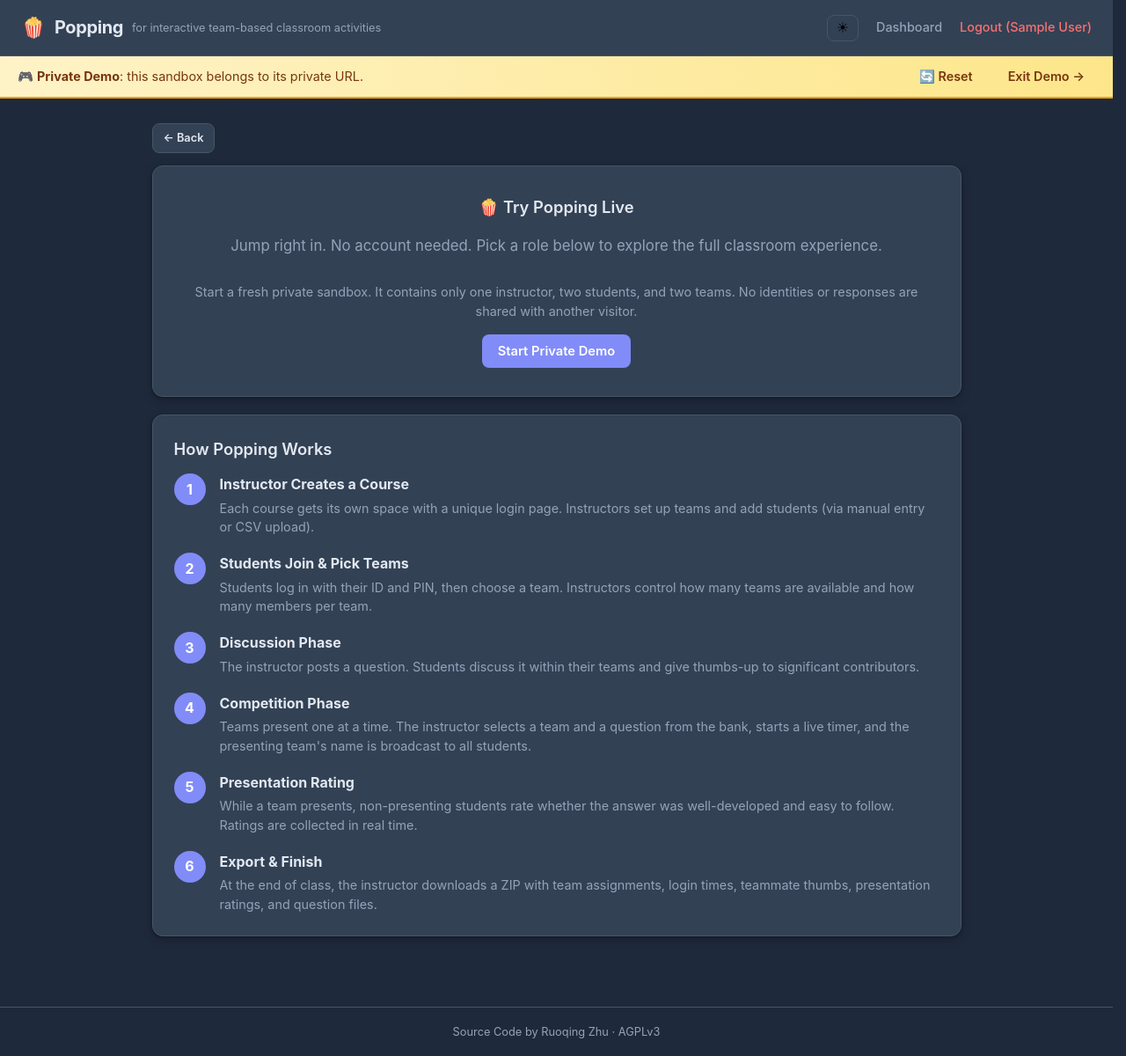
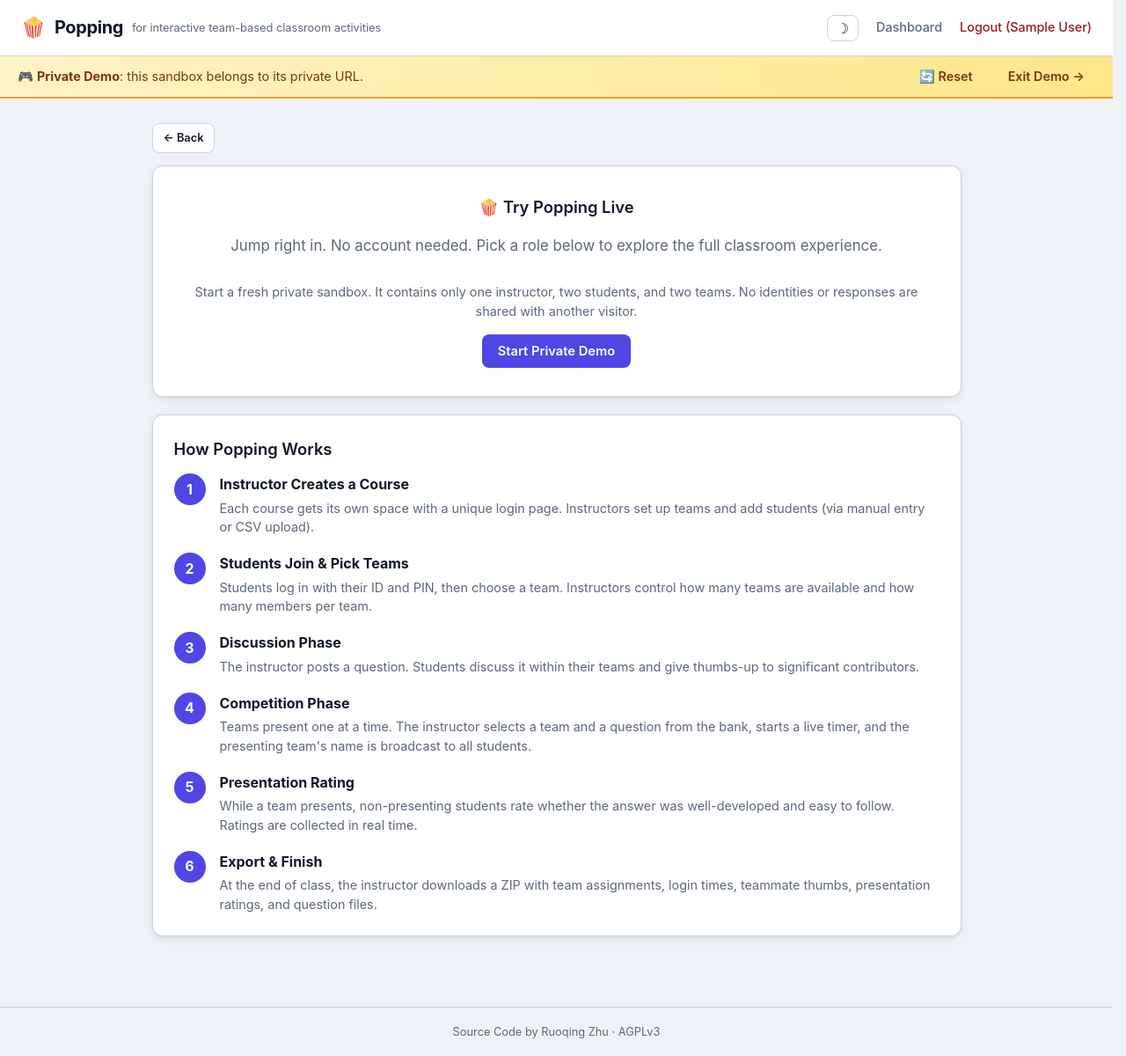
Before and after one commit to rqzhu-aide/popping, a Flask app: page /demo in a window 1280 px wide. Shown: the whole page at 88% size. Run offline with Flask 3, Linux system fonts and the light colour scheme; the visitor is signed in with stand-in values (Sample User, id 1).

Commit message:
Improve classroom color accessibility

```diff
--- a/static/css/style.css
+++ b/static/css/style.css
@@ -1,16 +1,28 @@
 :root {
     /* Dark theme (default) */
+    color-scheme: dark;
     --bg: #1e293b;
     --surface: #334155;
     --text: #e2e8f0;
-    --text-muted: #94a3b8;
+    --text-muted: #a8b4c5;
     --border: #475569;
-    --primary: #818cf8;
-    --primary-hover: #6366f1;
+    --primary: #a5b4fc;
+    --primary-hover: #c7d2fe;
+    --primary-solid: #4f46e5;
+    --primary-solid-hover: #4338ca;
     --danger: #f87171;
     --danger-hover: #ef4444;
+    --danger-solid: #b91c1c;
+    --danger-solid-hover: #991b1b;
     --success: #34d399;
     --warning: #fbbf24;
+    --warning-solid: #b45309;
+    --warning-solid-hover: #92400e;
+    --phase-active-solid: #c2410c;
+    --phase-active-solid-hover: #9a3412;
+    --rating-idle: #94a3b8;
+    --rating-active: #fbbf24;
+    --code-comment: #a8b4c5;
     --radius: 12px;
     --shadow: 0 1px 3px rgba(0,0,0,0.3), 0 4px 12px rgba(0,0,0,0.2);
     --shadow-lg: 0 10px 25px rgba(0,0,0,0.3), 0 4px 10px rgba(0,0,0,0.15);
@@ -21,26 +33,40 @@
     --timer-bg: #0f172a;
     --success-soft: #064e3b;
     --error-soft: #7f1d1d;
+    --warning-soft: #422006;
     --hover-row: rgba(255,255,255,0.05);
     --error-text: #fca5a5;
     --success-text: #6ee7b7;
+    --warning-text: #fde68a;
     --error-border: #7f1d1d;
     --success-border: #065f46;
+    --warning-border: #a16207;
 }
 
 html.light {
     /* Light theme */
+    color-scheme: light;
     --bg: #eef2f6;
     --surface: #ffffff;
     --text: #0f172a;
-    --text-muted: #64748b;
+    --text-muted: #5b677a;
     --border: #cbd5e1;
     --primary: #4f46e5;
     --primary-hover: #4338ca;
+    --primary-solid: #4f46e5;
+    --primary-solid-hover: #4338ca;
     --danger: #ef4444;
     --danger-hover: #dc2626;
+    --danger-solid: #b91c1c;
+    --danger-solid-hover: #991b1b;
     --success: #10b981;
     --warning: #f59e0b;
+    --warning-solid: #b45309;
+    --warning-solid-hover: #92400e;
+    --phase-active-solid: #c2410c;
+    --phase-active-solid-hover: #9a3412;
+    --rating-idle: #5b677a;
+    --rating-active: #92400e;
     --shadow: 0 1px 3px rgba(0,0,0,0.08), 0 4px 12px rgba(0,0,0,0.05);
     --shadow-lg: 0 10px 25px rgba(0,0,0,0.08), 0 4px 10px rgba(0,0,0,0.04);
     --accent-bg: #eef2ff;
@@ -48,11 +74,14 @@ html.light {
     --timer-bg: #f1f5f9;
     --success-soft: #dcfce7;
     --error-soft: #fef2f2;
+    --warning-soft: #fffbeb;
     --hover-row: rgba(0,0,0,0.03);
     --error-text: #991b1b;
     --success-text: #166534;
+    --warning-text: #92400e;
     --error-border: #fecaca;
     --success-border: #bbf7d0;
+    --warning-border: #fcd34d;
 }
 
 * { box-sizing: border-box; }
@@ -132,7 +161,7 @@ a:visited:hover { color: var(--primary-hover); }
     vertical-align: bottom;
 }
 .nav-link:hover { color: var(--text); }
-.nav-link.logout { color: var(--danger); }
+.nav-link.logout { color: var(--error-text); }
 
 .nav-dropdown {
     position: relative;
@@ -263,9 +292,9 @@ a:visited:hover { color: var(--primary-hover); }
     transition: transform 0.06s, box-shadow 0.15s, background 0.15s;
     text-decoration: none;
     color: #fff;
-    background: var(--primary);
-}
-.btn:not(:disabled):hover { background: var(--primary-hover); }
+    background: var(--primary-solid);
+}
+.btn:not(:disabled):hover { background: var(--primary-solid-hover); }
 .btn:not(:disabled):active { transform: translateY(1px); }
 .btn:disabled {
     opacity: 0.55;
@@ -274,8 +303,8 @@ a:visited:hover { color: var(--primary-hover); }
     box-shadow: none;
 }
 
-.btn-primary { background: var(--primary); }
-.btn-primary:not(:disabled):hover { background: var(--primary-hover); }
+.btn-primary { background: var(--primary-solid); }
+.btn-primary:not(:disabled):hover { background: var(--primary-solid-hover); }
 
 .btn-secondary {
     background: var(--surface);
@@ -1120,7 +1202,7 @@ input:focus, textarea:focus {
     width: 36px;
     height: 36px;
     border-radius: 50%;
-    background: var(--primary);
+    background: var(--primary-solid);
     color: #fff;
     font-weight: 700;
     font-size: 1rem;
@@ -1572,6 +1655,8 @@ input:focus, textarea:focus {
     background: none;
     border: 1px solid var(--border);
     border-radius: 8px;
+    color: var(--text);
+    font-family: inherit;
     padding: 6px 10px;
     cursor: pointer;
     font-size: 1rem;
--- a/static/js/app.js
+++ b/static/js/app.js
@@ -782,7 +782,11 @@ if (dashboard) {
                     ratingPrompt.textContent = 'Please rate ';
                     const teamName = document.createElement('strong');
                     teamName.textContent = state.active_team.name || '';
-                    teamName.style.color = state.active_team.color || '';
+                    teamName.className = 'team-name-marked';
+                    teamName.style.setProperty(
+                        '--team-color',
+                        state.active_team.color || 'var(--border)'
+                    );
                     ratingPrompt.appendChild(teamName);
                 } else {
                     ratingPrompt.textContent = '';
@@ -823,6 +827,8 @@ if (dashboard) {
                 if (!hasActivePresentation) {
                     if (banner) {
                         banner.textContent = 'Waiting for next presentation...';
+                        banner.classList.remove('has-team-color');
+                        banner.style.removeProperty('--team-color');
                         banner.style.color = 'var(--text-muted)';
                     }
                     if (qDisplay) qDisplay.style.display = 'none';
@@ -839,7 +845,12 @@ if (dashboard) {
 
                 if (banner) {
                     banner.textContent = state.active_team.name;
-                    banner.style.color = state.active_team.color;
+                    banner.classList.add('has-team-color');
+                    banner.style.setProperty(
+                        '--team-color',
+                        state.active_team.color || 'var(--border)'
+                    );
+                    banner.style.color = 'var(--text)';
                 }
                 // Show active question — only re-render when question changes
                 const qText = document.getElementById('active-question-text');
@@ -1309,14 +1320,20 @@ if (instructor) {
         const maxMembers = Number(state.max_members) || Number(instructor.dataset.maxMembers) || 0;
         const capacity = maxTeams * maxMembers;
         const unassigned = Number(state.unassigned_count) || 0;
-        el.classList.toggle('capacity-danger', total > capacity);
-        if (total > capacity) {
-            el.textContent = `Capacity warning: ${total} students, but only ${capacity} team places. At least ${total - capacity} cannot be assigned.`;
+        const overCapacity = total > capacity;
+        const hasUnassigned = unassigned > 0;
+        el.classList.toggle('capacity-danger', overCapacity);
+        el.classList.toggle('capacity-warning', !overCapacity && hasUnassigned);
+        el.classList.toggle('capacity-success', !overCapacity && !hasUnassigned);
+        let message;
+        if (overCapacity) {
+            message = `\u26A0 Capacity warning: ${total} students, but only ${capacity} team places. At least ${total - capacity} cannot be assigned.`;
         } else if (unassigned > 0) {
-            el.textContent = `${unassigned} student${unassigned === 1 ? '' : 's'} still unassigned (${capacity - total} spare team places).`;
+            message = `\u26A0 ${unassigned} student${unassigned === 1 ? '' : 's'} still unassigned (${capacity - total} spare team places).`;
         } else {
-            el.textContent = `All ${total} students are assigned. Capacity: ${capacity}.`;
-        }
+            message = `\u2713 All ${total} students are assigned. Capacity: ${capacity}.`;
+        }
+        if (el.textContent.trim() !== message) el.textContent = message;
     }
 
     async function instructorPollOnce() {
@@ -1834,7 +1851,7 @@ window.loadStudentTable = async function() {
 
     data.students.forEach(s => {
         const teamHtml = s.team_name
-            ? `<span class="team-tag clickable" style="background:${escapeAttrValue(s.team_color || '#ccc')}" onclick="toggleTeamPicker(event, ${s.id})" data-student="${s.id}">${escapeHtmlValue(s.team_name)}</span>`
+            ? `<span class="team-tag clickable" style="--team-color:${escapeAttrValue(s.team_color || '#94a3b8')}" onclick="toggleTeamPicker(event, ${s.id})" data-student="${s.id}">${escapeHtmlValue(s.team_name)}</span>`
             : `<span class="team-tag unassigned-tag clickable" onclick="toggleTeamPicker(event, ${s.id})" data-student="${s.id}">Unassigned</span>`;
         const statusHtml = s.is_online
             ? '<span class="online-dot"></span> Online'
@@ -2404,7 +2421,7 @@ function showRatingDraftStatus() {
     const status = document.getElementById('rating-status');
     if (!status) return;
     status.textContent = 'Changes not submitted.';
-    status.style.color = 'var(--warning)';
+    status.style.color = 'var(--warning-text)';
     status.style.display = 'block';
 }
 
@@ -2412,7 +2429,7 @@ function showRatingNotSaved() {
     const status = document.getElementById('rating-status');
     if (!status) return;
     status.textContent = 'Rating not saved. Rechecking the saved response...';
-    status.style.color = 'var(--danger)';
+    status.style.color = 'var(--error-text)';
     status.style.display = 'block';
 }
 
--- a/templates/base.html
+++ b/templates/base.html
@@ -10,9 +10,10 @@
     <script defer src="{{ url_for('static', filename='vendor/purify.min.js') }}"></script>
     <script defer src="{{ url_for('static', filename='vendor/highlight.min.js') }}"></script>
     <script>
-        // Theme restore — must run before paint to avoid FOUC flash
+        // Theme restore must run before paint to avoid a FOUC flash.
         (function() {
-            if (localStorage.getItem('popping-theme') === 'light') {
+            const storedTheme = localStorage.getItem('popping-theme');
+            if (storedTheme === null || storedTheme === 'light') {
                 document.documentElement.classList.add('light');
             }
         })();
--- a/templates/dashboard.html
+++ b/templates/dashboard.html
@@ -132,7 +132,7 @@
                 </div>
                 {% if state.phase == 'setup' %}
                 {% if teams_locked %}
-                <p class="hint" style="margin-top:12px; color: var(--danger);">Teams are Locked by Instructor</p>
+                <p class="hint text-warning" style="margin-top:12px;">Teams are Locked by Instructor</p>
                 {% else %}
                 <button class="btn btn-sm btn-secondary" id="btn-change-team" onclick="showTeamPicker()" style="margin-top:12px;">Change Team</button>
                 <div id="team-picker-panel" style="display:none; margin-top:14px;">
```
Also changed, not shown: other parts of static/css/style.css (+103 -27 lines), templates/instructor.html (+6 -6 lines), tests/test_visual_contracts.py (added, +85 -0 lines), tests/test_workflow_safety.py (+15 -0 lines).
